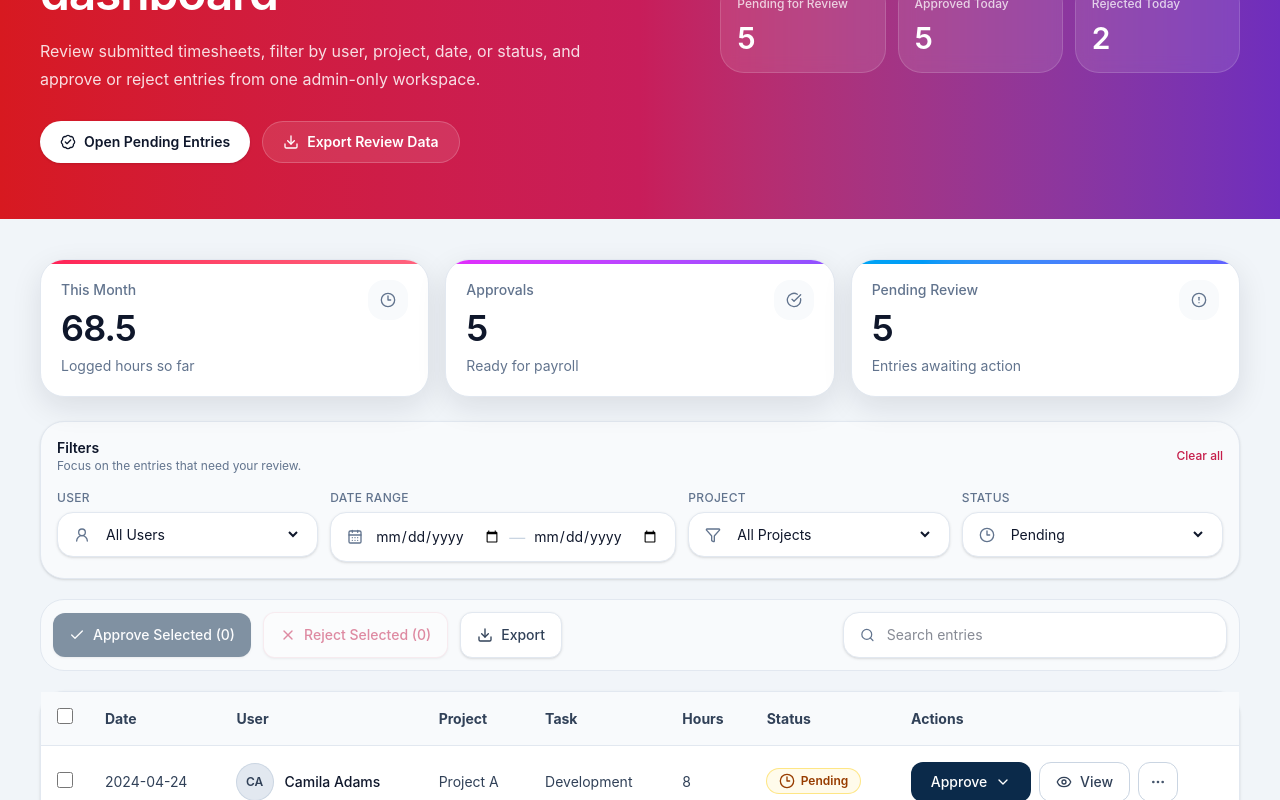
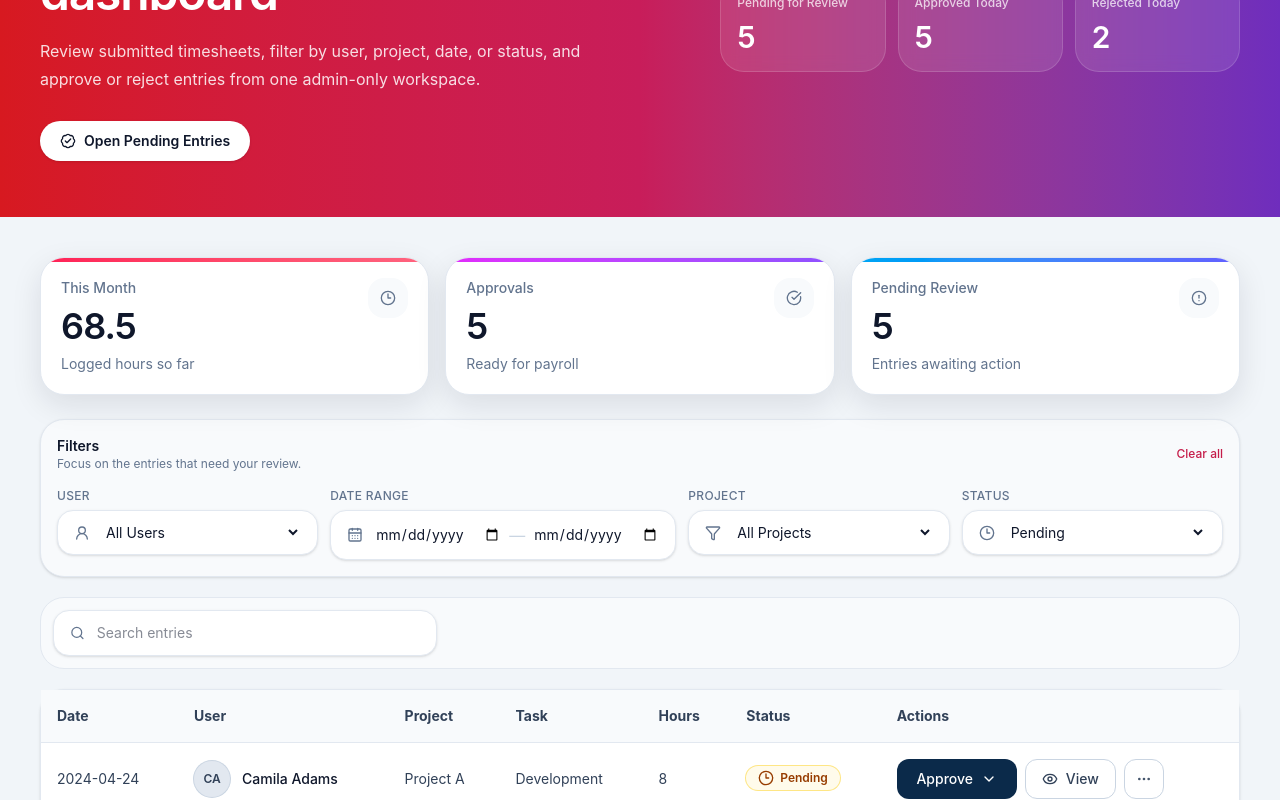
Before and after one commit to Ben-elliot27/SoftwareEngineeringHackathon, a React (Vite) app in the folder timsheet-frontend/: page /director-page in a window 1280 px wide. Shown: the part 240-1040 px from the top of the page. Built offline with nearby package versions, Linux system fonts and the light colour scheme.

Commit message:
removing export

```diff
--- a/timsheet-frontend/src/pages/DirectorPage.tsx
+++ b/timsheet-frontend/src/pages/DirectorPage.tsx
@@ -1,7 +1,6 @@
 import React, { useMemo, useState } from 'react';
 import {
   CalendarDays,
-  Check,
   ChevronDown,
   ChevronLeft,
   ChevronRight,
@@ -200,7 +199,6 @@ export default function TimesheetApprovals() {
   if (currentUserRole !== 'admin') return <AccessDenied />;
 
   const [entries, setEntries] = useState<TimesheetEntry[]>(entriesSeed);
-  const [selected, setSelected] = useState<number[]>([]);
   const [userFilter, setUserFilter] = useState('All Users');
   const [projectFilter, setProjectFilter] = useState('All Projects');
   const [statusFilter, setStatusFilter] = useState<StatusFilter>('Pending');
@@ -213,13 +211,6 @@ export default function TimesheetApprovals() {
 
   const updateStatus = (id: number, status: Status) => {
     setEntries((prev) => prev.map((item) => (item.id === id ? { ...item, status } : item)));
-    setSelected((prev) => prev.filter((selectedId) => selectedId !== id));
-    setOpenActionMenu(null);
-  };
-
-  const bulkUpdateStatus = (status: Status) => {
-    setEntries((prev) => prev.map((item) => (selected.includes(item.id) ? { ...item, status } : item)));
-    setSelected([]);
     setOpenActionMenu(null);
   };
 
@@ -252,18 +243,6 @@ export default function TimesheetApprovals() {
     [entries],
   );
 
-  const selectedCount = selected.filter((id) => filtered.some((e) => e.id === id)).length;
-
-  const toggle = (id: number) => {
-    setSelected((prev) => (prev.includes(id) ? prev.filter((x) => x !== id) : [...prev, id]));
-  };
-
-  const selectAllVisible = () => {
-    const visibleIds = pageItems.map((e) => e.id);
-    const allSelected = visibleIds.every((id) => selected.includes(id));
-    setSelected((prev) => (allSelected ? prev.filter((id) => !visibleIds.includes(id)) : Array.from(new Set([...prev, ...visibleIds]))));
-  };
-
   const clearAll = () => {
     setUserFilter('All Users');
     setProjectFilter('All Projects');
@@ -289,10 +268,6 @@ export default function TimesheetApprovals() {
                 <button className="inline-flex items-center gap-2 rounded-full bg-white px-5 py-2.5 text-sm font-semibold text-slate-900 shadow-sm transition hover:bg-slate-100">
                   <BadgeCheck className="h-4 w-4" />
                   Open Pending Entries
-                </button>
-                <button className="inline-flex items-center gap-2 rounded-full border border-white/20 bg-white/10 px-5 py-2.5 text-sm font-semibold text-white transition hover:bg-white/15">
-                  <Download className="h-4 w-4" />
-                  Export Review Data
                 </button>
               </div>
             </div>
@@ -425,31 +400,6 @@ export default function TimesheetApprovals() {
           </div>
 
           <div className="flex flex-col gap-3 rounded-3xl border border-slate-200 bg-slate-50 p-3 md:flex-row md:items-center md:justify-between">
-            <div className="flex flex-wrap items-center gap-3">
-              <button
-                type="button"
-                onClick={() => bulkUpdateStatus('Approved')}
-                disabled={selectedCount === 0}
-                className="inline-flex items-center gap-2 rounded-xl bg-[#0b2a4a] px-4 py-3 text-sm font-medium text-white shadow-sm transition hover:bg-[#102f50] disabled:cursor-not-allowed disabled:opacity-50"
-              >
-                <Check className="h-4 w-4" />
-                Approve Selected ({selectedCount})
-              </button>
-              <button
-                type="button"
-                onClick={() => bulkUpdateStatus('Rejected')}
-                disabled={selectedCount === 0}
-                className="inline-flex items-center gap-2 rounded-xl border border-[#c51d4a]/15 bg-white px-4 py-3 text-sm font-medium text-[#c51d4a] shadow-sm transition hover:bg-[#c51d4a]/5 disabled:cursor-not-allowed disabled:opacity-50"
-              >
-                <X className="h-4 w-4" />
-                Reject Selected ({selectedCount})
-              </button>
-              <button className="inline-flex items-center gap-2 rounded-xl border border-slate-200 bg-white px-4 py-3 text-sm font-medium text-slate-700 shadow-sm transition hover:bg-slate-50">
-                <Download className="h-4 w-4" />
-                Export
-              </button>
-            </div>
-
             <label className="flex w-full items-center gap-3 rounded-2xl border border-slate-200 bg-white px-4 py-3 shadow-sm md:max-w-sm">
               <Search className="h-4 w-4 text-slate-500" />
               <input
@@ -469,15 +419,6 @@ export default function TimesheetApprovals() {
               <table className="min-w-full divide-y divide-slate-200">
                 <thead className="bg-slate-50">
                   <tr className="text-left text-sm font-semibold text-slate-700">
-                    <th className="w-12 px-4 py-4">
-                      <input
-                        type="checkbox"
-                        checked={pageItems.length > 0 && pageItems.every((e) => selected.includes(e.id))}
-                        onChange={selectAllVisible}
-                        className="h-4 w-4 rounded border-slate-300 text-[#0b2a4a] focus:ring-[#0b2a4a]"
-                        aria-label="Select all visible"
-                      />
-                    </th>
                     <th className="px-4 py-4">Date</th>
                     <th className="px-4 py-4">User</th>
                     <th className="px-4 py-4">Project</th>
@@ -489,20 +430,10 @@ export default function TimesheetApprovals() {
                 </thead>
                 <tbody className="divide-y divide-slate-200 bg-white">
                   {pageItems.map((entry) => {
-                    const selectedRow = selected.includes(entry.id);
                     const menuOpen = openActionMenu === entry.id;
 
                     return (
-                      <tr key={entry.id} className={cx('transition hover:bg-slate-50', selectedRow && 'bg-[#0b2a4a]/5')}>
-                        <td className="px-4 py-4 align-middle">
-                          <input
-                            type="checkbox"
-                            checked={selectedRow}
-                            onChange={() => toggle(entry.id)}
-                            className="h-4 w-4 rounded border-slate-300 text-[#0b2a4a] focus:ring-[#0b2a4a]"
-                            aria-label={`Select row ${entry.id}`}
-                          />
-                        </td>
+                      <tr key={entry.id} className="transition hover:bg-slate-50">
                         <td className="px-4 py-4 text-sm text-slate-700">{entry.date}</td>
                         <td className="px-4 py-4">
                           <div className="flex items-center gap-3">
@@ -546,13 +477,6 @@ export default function TimesheetApprovals() {
             {pageItems.map((entry) => (
               <div key={entry.id} className="rounded-3xl border border-slate-200 bg-white p-4 shadow-sm">
                 <div className="flex items-start justify-between gap-3">
-                  <label className="flex items-start gap-3">
-                    <input
-                      type="checkbox"
-                      checked={selected.includes(entry.id)}
-                      onChange={() => toggle(entry.id)}
-                      className="mt-1 h-4 w-4 rounded border-slate-300 text-[#0b2a4a] focus:ring-[#0b2a4a]"
-                    />
                   <div>
                     <div className="flex items-center gap-2 text-sm font-medium text-slate-900">
                       <Avatar name={entry.user} />
@@ -560,7 +484,6 @@ export default function TimesheetApprovals() {
                     </div>
                     <p className="mt-2 text-sm text-slate-500">{entry.date}</p>
                   </div>
-                  </label>
                   <StatusBadge status={entry.status} />
                 </div>
 
```
Lines whose indentation alone changed are shown as unchanged.
